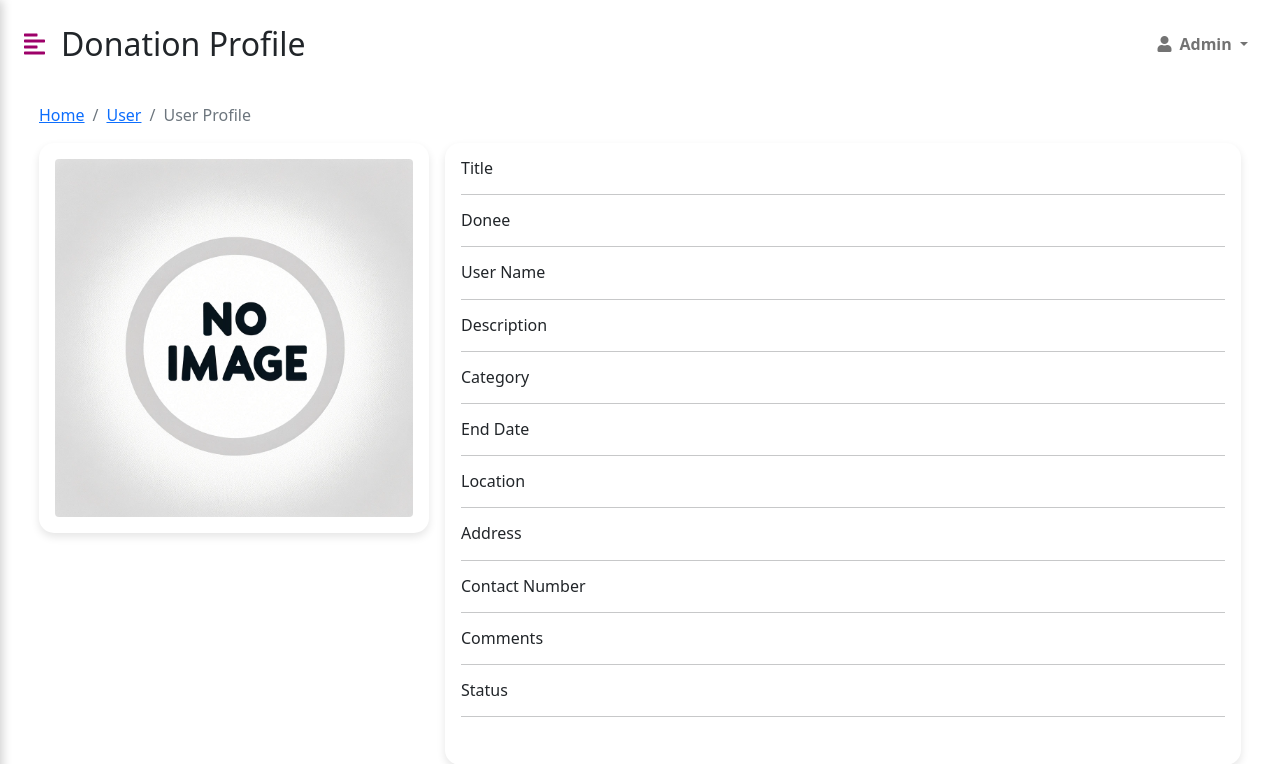
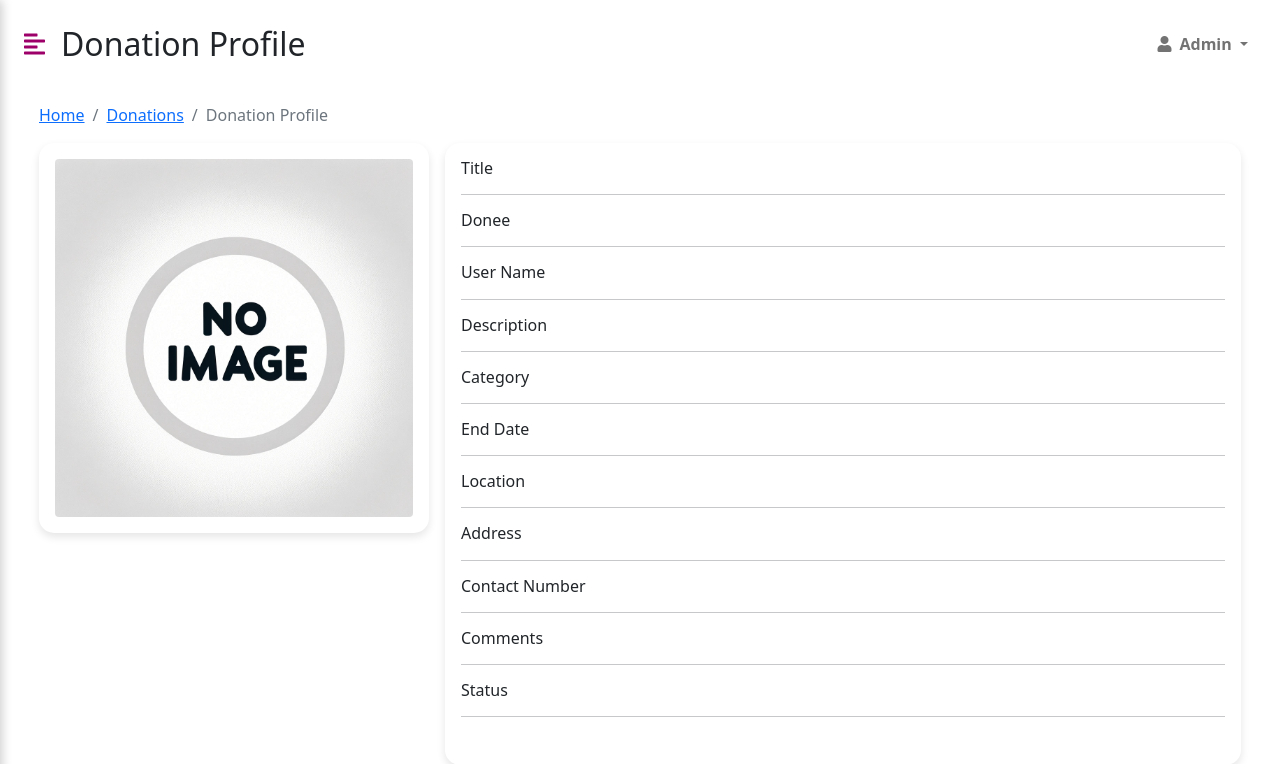
Before and after one commit to Jikku34/HappyDonates, a Django app: template templates/admin_donation_details.html in a window 1280 px wide. Shown: the top 764 px of the page. Run offline with Django 4.2, Linux system fonts and the light colour scheme; the template is opened without the code that fills it, so the values that code supplies are empty.

Commit message:
admin changes3

```diff
--- a/UserApp/models.py
+++ b/UserApp/models.py
@@ -86,7 +86,7 @@
     contact_number = models.CharField(max_length=100, null=True)
     comments = models.TextField(max_length=500, null=True)
     create_at = models.DateTimeField(auto_now_add=True, null=True)
-    status = models.CharField(max_length=100, default="Pending")
+     = models.CharField(max_length=100, default="Pending")
 
     class Meta:
         db_table = 'user_donation_table'
--- a/UserApp/views.py
+++ b/UserApp/views.py
@@ -121,6 +121,7 @@
 
             posts = UserPostModel.objects.select_related('user', 'sub_category', 'location').filter(
                 filters) if filters else UserPostModel.objects.select_related('user', 'sub_category', 'location').all()
+            posts = posts.filter(status="Active")
 
             serialized_posts = UserPostSerializer(posts, many=True).data
 
@@ -216,6 +217,7 @@
 
             donations = UserDonationModel.objects.select_related('user', 'category', 'location').filter(
                 filters) if filters else UserDonationModel.objects.select_related('user', 'category', 'location').all()
+            donations = donations.filter(status="Active")
 
             serialized_donations = UserDonationSerializer(donations, many=True).data
 
--- a/templates/admin_donation_details.html
+++ b/templates/admin_donation_details.html
@@ -365,8 +365,8 @@
                     <nav aria-label="breadcrumb" class="main-breadcrumb">
                         <ol class="breadcrumb">
                             <li class="breadcrumb-item"><a href="{% url 'admin_home' %}">Home</a></li>
-                            <li class="breadcrumb-item"><a href="{% url 'admin_user' %}">User</a></li>
-                            <li class="breadcrumb-item active" aria-current="page">User Profile</li>
+                            <li class="breadcrumb-item"><a href="{% url 'admin_donation_request' %}">Donations</a></li>
+                            <li class="breadcrumb-item active" aria-current="page">Donation Profile</li>
                         </ol>
                     </nav>
                     <!-- /Breadcrumb -->
--- a/templates/admin_donation_request.html
+++ b/templates/admin_donation_request.html
@@ -230,7 +230,7 @@
             <nav class="navbar navbar-expand-lg navbar-light bg-transparent py-4 px-4">
                 <div class="d-flex align-items-center">
                     <i class="fas fa-align-left primary-text fs-4 me-3" id="menu-toggle"></i>
-                    <h2 class="fs-2 m-0">Donation</h2>
+                    <h2 class="fs-2 m-0">Donation board</h2>
                 </div>
 
                 <button class="navbar-toggler" type="button" data-bs-toggle="collapse"
--- a/templates/admin_post_details.html
+++ b/templates/admin_post_details.html
@@ -355,8 +355,8 @@
                     <nav aria-label="breadcrumb" class="main-breadcrumb">
                         <ol class="breadcrumb">
                             <li class="breadcrumb-item"><a href="{% url 'admin_home' %}">Home</a></li>
-                            <li class="breadcrumb-item"><a href="{% url 'admin_user' %}">User</a></li>
-                            <li class="breadcrumb-item active" aria-current="page">User Profile</li>
+                            <li class="breadcrumb-item"><a href="{% url 'admin_post' %}">Posts</a></li>
+                            <li class="breadcrumb-item active" aria-current="page">Post Details</li>
                         </ol>
                     </nav>
                     <!-- /Breadcrumb -->
```
